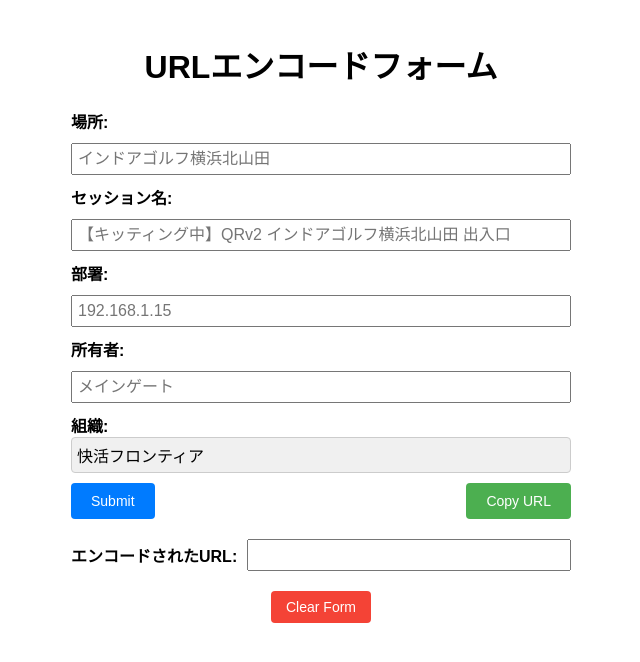
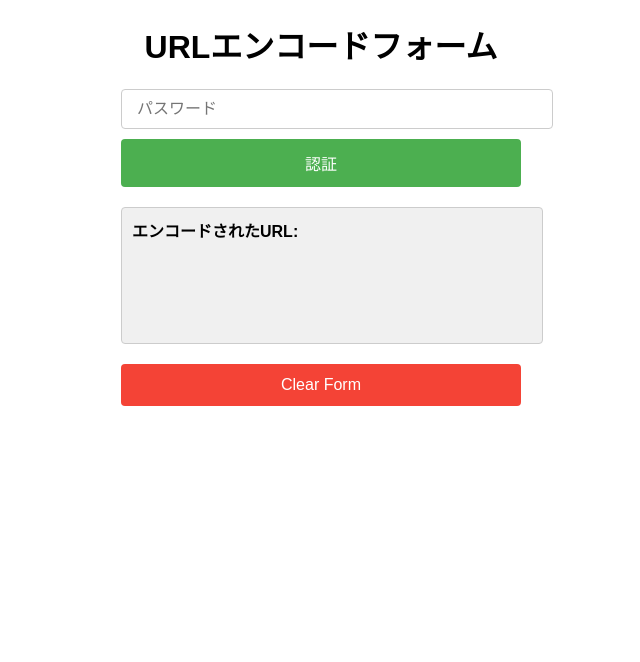
Before and after one commit to runsystem-hiro/NDK-QRv2_cwc, a plain HTML site: page index.html in a window 1280 px wide. Shown: the whole page, without its empty margins (319-959 px from the left). Drawn offline with Linux system fonts and the light colour scheme.

Commit message:
Update index.html

```diff
--- a/index.html
+++ b/index.html
@@ -3,40 +3,29 @@
 <head>
     <title>URLエンコードフォーム</title>
     <style>
+        /* 共通のスタイル */
         body {
             font-family: Arial, sans-serif;
-            max-width: 500px;
-            margin: 0 auto;
-            padding: 20px;
+            margin: 20px;
         }
 
         h1 {
             text-align: center;
         }
 
-        form {
-            display: flex;
-            flex-direction: column;
-            gap: 10px;
-        }
-
-        label {
-            font-weight: bold;
-        }
-
-        input[type="text"] {
-            padding: 5px;
-            font-size: 16px;
+        .container {
+            max-width: 400px;
+            margin: 0 auto;
         }
 
         .button-container {
             display: flex;
             justify-content: space-between;
-            align-items: center;
+            margin-top: 20px;
         }
 
         .custom-button {
-            padding: 10px 20px;
+            padding: 10px 15px;
             font-size: 14px;
             background-color: #4CAF50;
             color: white;
@@ -57,97 +46,176 @@
         .custom-button.submit-button:hover {
             background-color: #0056b3;
         }
-
-        .result-container {
-            margin-top: 20px;
-            display: flex;
-            align-items: center;
+        /* パスワード入力欄 */
+        .password-input {
+            width: 100%;
+            padding: 10px 15px;
+            font-size: 16px;
+            border-radius: 4px;
+            border: 1px solid #ccc;
+            margin-bottom: 10px;
         }
 
-        .result-container strong {
-            margin-right: 10px;
+        /* 区切り線 */
+        .divider {
+            width: 100%;
+            height: 1px;
+            background-color: #ccc;
+            margin: 10px 0;
         }
 
-        .result-container input[type="text"] {
-            flex: 1;
-            padding: 5px;
-            font-size: 16px;
+        /* 入力欄のスタイル */
+        .input-label {
+            display: block;
+            font-size: 14px;
+            margin-bottom: 5px;
         }
 
-        .clear-button-container {
-            text-align: center;
-            margin-top: 20px;
+        .input-field {
+            width: 100%;
+            padding: 10px 15px;
+            font-size: 16px;
+            border-radius: 4px;
+            border: 1px solid #ccc;
+            margin-bottom: 15px;
         }
 
+        /* フォームボタンのスタイル */
+        .form-button {
+            display: block;
+            width: 100%;
+            padding: 12px;
+            font-size: 16px;
+            background-color: #4CAF50;
+            color: white;
+            border: none;
+            border-radius: 4px;
+            cursor: pointer;
+            transition: background-color 0.3s;
+        }
+
+        .form-button:hover {
+            background-color: #45a049;
+        }
+
+        /* 結果表示コンテナのスタイル */
+        .result-container {
+            width: 100%;
+            margin-top: 20px;
+            border: 1px solid #ccc;
+            padding: 10px;
+            border-radius: 4px;
+            background-color: #f0f0f0;
+            font-family: Arial, sans-serif;
+        }
+
+        .encoded-url {
+            width: 100%;
+            font-size: 16px;
+            border: none;
+            background-color: #f0f0f0;
+            margin-top: 5px;
+            padding: 5px;
+            resize: none; /* テキストエリアのリサイズを無効にする */
+            font-family: "Courier New", monospace;
+        }
+
+        /* クリアボタンのスタイル */
         .clear-button {
-            padding: 8px 15px;
-            font-size: 14px;
+            display: block;
+            width: 100%;
+            padding: 12px;
+            font-size: 16px;
             background-color: #f44336;
             color: white;
             border: none;
+            border-radius: 4px;
             cursor: pointer;
-            border-radius: 4px;
             transition: background-color 0.3s;
+            margin-top: 20px;
         }
 
         .clear-button:hover {
             background-color: #d32f2f;
         }
-
-        .fixed-value {
-            font-size: 16px;
-            background-color: #f0f0f0;
-            padding: 5px;
-            border-radius: 4px;
-            border: 1px solid #ccc;
-        }
-
     </style>
 </head>
 <body>
     <h1>URLエンコードフォーム</h1>
-    <form onsubmit="handleSubmit(event)">
-        <label for="paramA">場所:</label>
-        <input type="text" id="paramA" required placeholder="インドアゴルフ横浜北山田">
+    <div class="container" id="authForm">
+        <input type="password" id="password" required class="password-input" placeholder="パスワード">
+        <button onclick="authenticate()" class="form-button">認証</button>
+    </div>
 
-        <label for="paramB">セッション名:</label>
-        <input type="text" id="paramB" required placeholder="【キッティング中】QRv2 インドアゴルフ横浜北山田 出入口">
+    <div class="container" id="mainForm" style="display: none;">
+        <label class="input-label" for="paramA">場所:</label>
+        <input type="text" id="paramA" class="input-field" required placeholder="インドアゴルフ横浜北山田">
 
-        <label for="paramC">部署:</label>
-        <input type="text" id="paramC" required placeholder="192.168.1.15">
+        <label class="input-label" for="paramB">セッション名:</label>
+        <input type="text" id="paramB" class="input-field" required placeholder="【キッティング中】QRv2 インドアゴルフ横浜北山田 出入口">
 
-        <label for="paramD">所有者:</label>
-        <input type="text" id="paramD" required placeholder="メインゲート">
+        <label class="input-label" for="paramC">部署:</label>
+        <input type="text" id="paramC" class="input-field" required placeholder="192.168.1.15">
 
-        <div>
-            <label for="paramE">組織:</label>
-            <div class="fixed-value">快活フロンティア</div>
+        <label class="input-label" for="paramD">所有者:</label>
+        <input type="text" id="paramD" class="input-field" required placeholder="メインゲート">
+
+        <div class="divider"></div>
+        <div>組織: 快活フロンティア</div>
+
+        <div class="button-container">
+            <input type="submit" value="Submit" class="custom-button submit-button" onclick="handleSubmit(event)">
+            <button onclick="copyURL()" class="custom-button">Copy URL</button>
+        </div>
+    </div>
+
+    <div class="container">
+        <div class="result-container">
+            <strong>エンコードされたURL:</strong>
+            <textarea id="encodedURL" readonly class="encoded-url" rows="4"></textarea>
         </div>
 
-        <div class="button-container">
-            <input type="submit" value="Submit" class="custom-button submit-button">
-            <button onclick="copyURL()" class="custom-button">Copy URL</button>
-        </div>
-    </form>
-
-    <div class="result-container">
-        <strong>エンコードされたURL:</strong>
-        <input type="text" id="encodedURL" readonly>
-    </div>
-
-    <div class="clear-button-container">
         <button onclick="clearForm()" class="clear-button">Clear Form</button>
     </div>
 
     <script>
+        // 認証用のパスワード（適宜変更してください）
+        const correctPassword = "ndk";
+
+        // 認証ステータス
+        let isAuthenticated = false;
+
+        function authenticate() {
+            const passwordInput = document.getElementById("password");
+            const enteredPassword = passwordInput.value;
+
+            if (enteredPassword === correctPassword) {
+                isAuthenticated = true;
+                showMainForm();
+            } else {
+                alert("パスワードが違います。");
+                passwordInput.value = "";
+            }
+        }
+
+        function showMainForm() {
+            document.getElementById("authForm").style.display = "none";
+            document.getElementById("mainForm").style.display = "block";
+        }
+
         function handleSubmit(event) {
             event.preventDefault();
+
+            if (!isAuthenticated) {
+                alert("パスワードを入力してください。");
+                return;
+            }
 
             const A = document.getElementById("paramA").value;
             const B = document.getElementById("paramB").value;
             const C = document.getElementById("paramC").value;
             const D = document.getElementById("paramD").value;
-            const E = "快活フロンティア";
+            const E = "快活フロンティア";// 固定値を設定
 
             const encodedA = encodeURIComponent(A);
             const encodedB = encodeURIComponent(B);
@@ -171,7 +239,7 @@
         }
 
         function clearForm() {
-            const inputFields = document.querySelectorAll("input[type='text']");
+            const inputFields = document.querySelectorAll(".input-field");
             inputFields.forEach(input => {
                 input.value = "";
             });
@@ -179,6 +247,12 @@
             // エンコードされたURLの表示もクリア
             const encodedURLInput = document.getElementById("encodedURL");
             encodedURLInput.value = "";
+
+            // 認証を解除して認証フォームを再表示
+            isAuthenticated = false;
+            document.getElementById("authForm").style.display = "block";
+            document.getElementById("mainForm").style.display = "none";
+            document.getElementById("password").value = "";
         }
     </script>
 </body>
```
